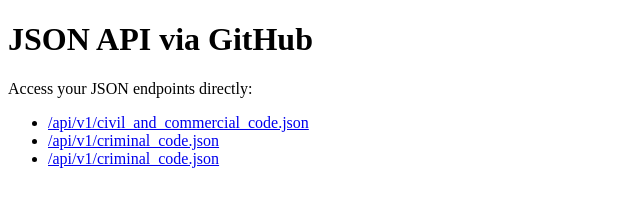
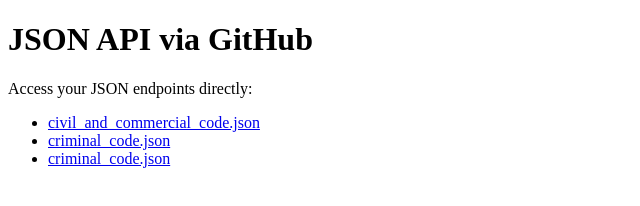
Before and after one commit to WaiRung/thai-law-data, a plain HTML site: page index.html in a window 1280 px wide. Shown: the whole page, without its empty margins (0-640 px from the left). Drawn offline with Linux system fonts and the light colour scheme.

Commit message:
Update API endpoints in index.html

```diff
--- a/index.html
+++ b/index.html
@@ -8,9 +8,9 @@
         // Enable CORS and serve JSON
         const jsonData = {
             "api": {
-                "civil_and_commercial_code": "/api/v1/civil_and_commercial_code.json",
-                "criminal_code": "/api/v1/criminal_code.json",
-                "civil_procedure_code": "/api/v1/civil_procedure_code.json"
+                "civil_and_commercial_code/v1": "/api/civil_and_commercial_code.json",
+                "criminal_code/v1": "/api/criminal_code.json",
+                "civil_procedure_code/v1": "/api/civil_procedure_code.json"
             },
             "documentation": "Access endpoints directly via GitHub Pages"
         };
@@ -25,9 +25,9 @@
     <h1>JSON API via GitHub</h1>
     <p>Access your JSON endpoints directly:</p>
     <ul>
-        <li><a href="/api/v1/civil_and_commercial_code.json">/api/v1/civil_and_commercial_code.json</a></li>
-        <li><a href="/api/v1/criminal_code.json">/api/v1/criminal_code.json</a></li>
-        <li><a href="/api/v1/criminal_code.json">/api/v1/criminal_code.json</a></li>
+        <li><a href="/api/v1/civil_and_commercial_code.json">civil_and_commercial_code.json</a></li>
+        <li><a href="/api/v1/criminal_code.json">criminal_code.json</a></li>
+        <li><a href="/api/v1/criminal_code.json">criminal_code.json</a></li>
     </ul>
 </body>
 </html>
```
